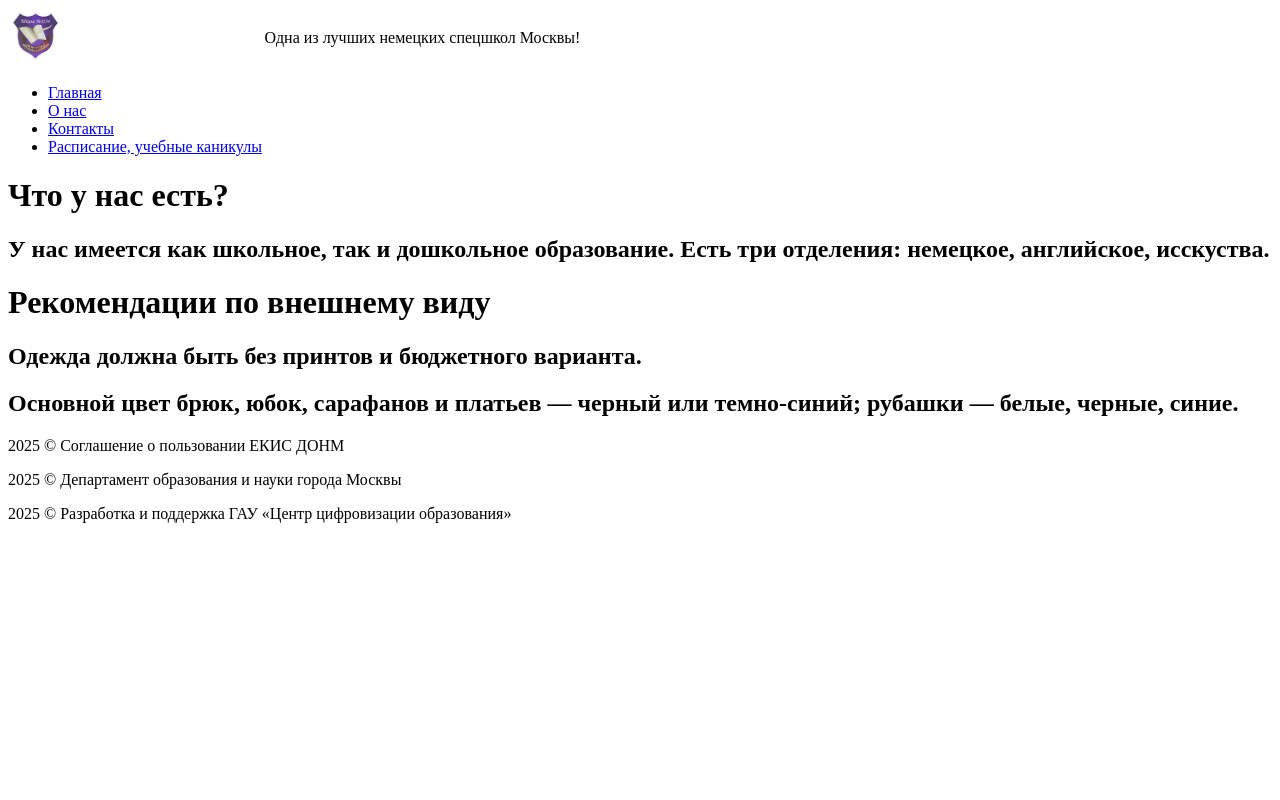
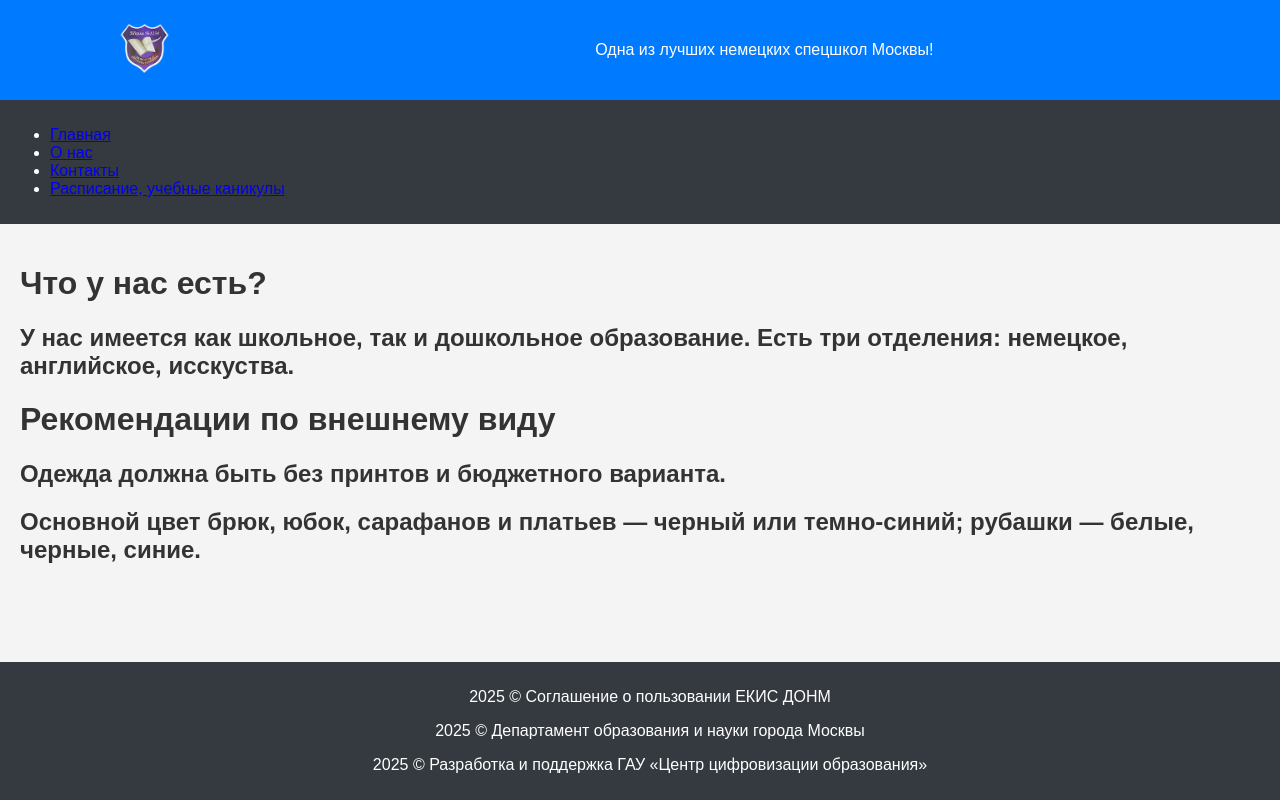
Before and after one commit to tatjana1231/shade_repository_it, a plain HTML site: page index.htm in a window 1280 px wide. Drawn offline with Linux system fonts and the light colour scheme.

Commit message:
styles activated

```diff
--- a/index.htm
+++ b/index.htm
@@ -4,7 +4,7 @@
     <meta charset="UTF-8">
     <meta name="viewport" content="width=device-width, initial-scale=1.0">
     <meta name="Shade" content="ROSBIOTECH /">
-    <link rel="stylesheet" href="Shade_style.css"/>
+    <link rel="stylesheet" href="shade_styles.css"/>
     <title>Школа №1234</title>
 </head>
 <body>
```
